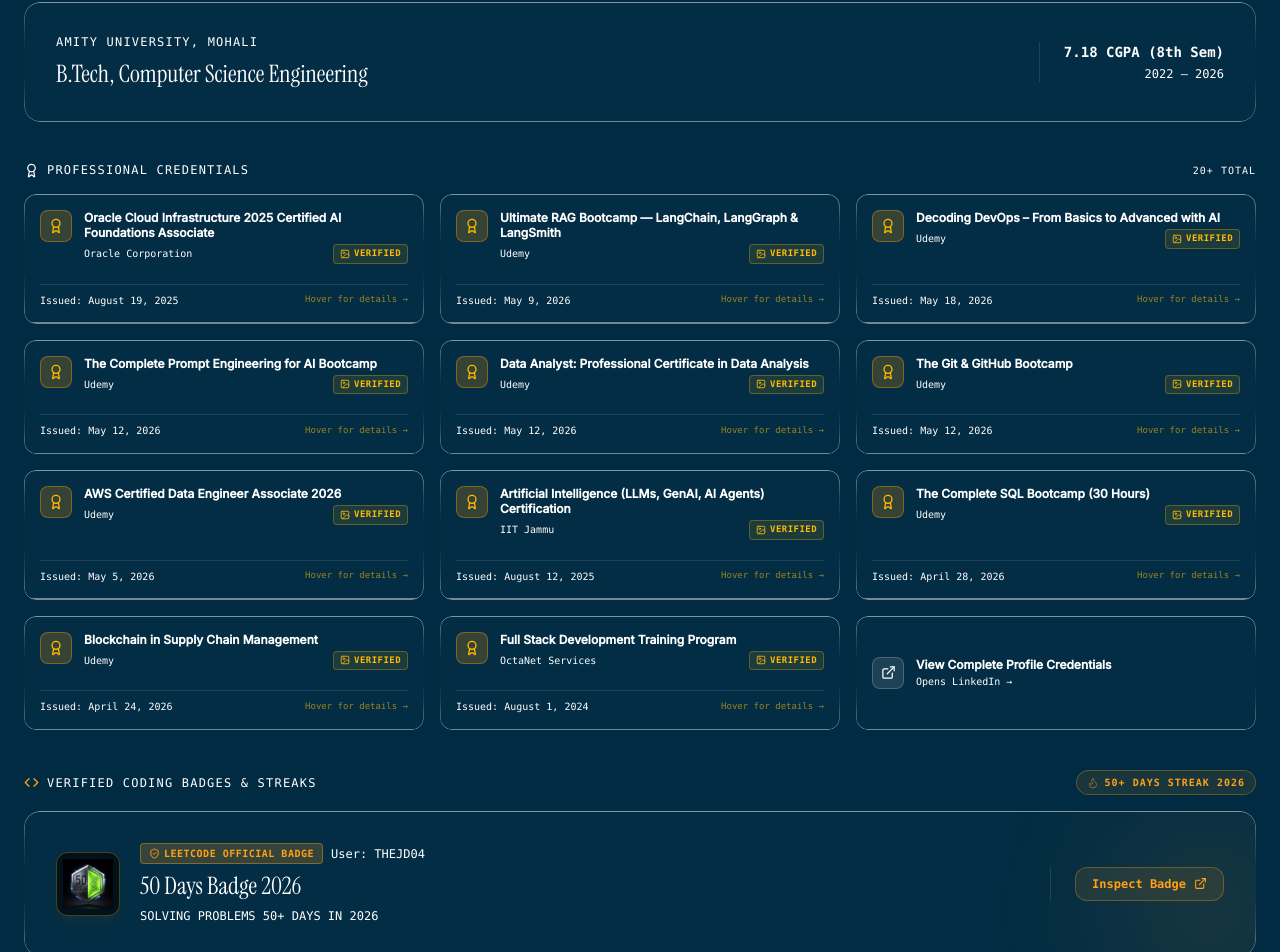
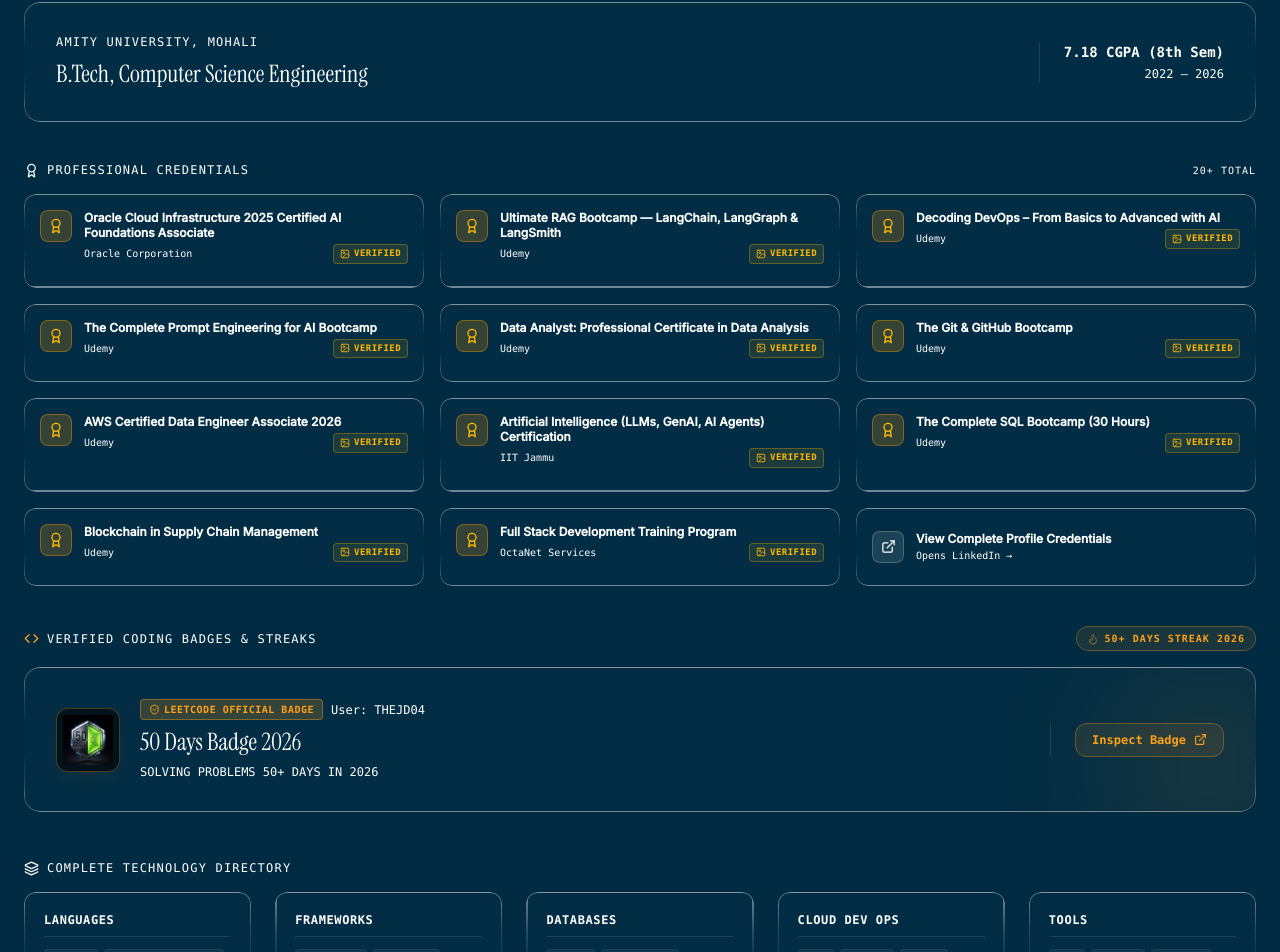
Before and after one commit to TheJd04/resume.cv, a React (Vite) app: page / in a window 1280 px wide. Shown: the part 6732-7684 px from the top of the page. Built offline with nearby package versions, Linux system fonts and the light colour scheme.

Commit message:
style: hide issued date and metadata by default on certificate cards, reveal completely on hover

```diff
--- a/src/components/SkillsRadar.tsx
+++ b/src/components/SkillsRadar.tsx
@@ -70,19 +70,19 @@
             </div>
 
             <div className="grid grid-cols-1 sm:grid-cols-2 lg:grid-cols-3 gap-4" id="certs-grid">
-              {/* Show all certs with clean default layout and rich hover reveal details */}
+              {/* Show all certs with ultra-clean default layout and rich hover reveal details */}
               {certificationsList.map((cert, index) => (
                 <div
                   key={index}
                   onClick={() => cert.isOfficial && setSelectedCert(cert)}
-                  className={`liquid-glass rounded-xl p-4 border transition-all duration-300 flex flex-col justify-between gap-2.5 ${
+                  className={`liquid-glass rounded-xl p-4 border transition-all duration-300 flex flex-col justify-between gap-2 ${
                     cert.isOfficial
                       ? 'border-amber-500/30 bg-gradient-to-br from-amber-500/10 via-black/50 to-black/60 shadow-lg shadow-amber-500/5 cursor-pointer hover:border-amber-500/60 hover:scale-[1.01] group'
                       : 'border-white/10 bg-black/45 hover:border-white/20'
                   }`}
                   id={`cert-item-${index}`}
                 >
-                  {/* Always visible header */}
+                  {/* Always visible minimal header */}
                   <div className="flex items-start gap-3">
                     <div className={`w-8 h-8 rounded-lg border flex items-center justify-center shrink-0 select-none ${
                       cert.isOfficial
@@ -108,8 +108,18 @@
                     </div>
                   </div>
 
-                  {/* Hidden by default — smooth hover reveal for skills, ID, and projects */}
-                  <div className="overflow-hidden max-h-0 opacity-0 group-hover:max-h-48 group-hover:opacity-100 transition-all duration-300 ease-in-out space-y-2 group-hover:pt-2 group-hover:border-t group-hover:border-white/10">
+                  {/* Hidden by default — smooth hover reveal for Issue Date, Skills, ID, and Projects */}
+                  <div className="overflow-hidden max-h-0 opacity-0 group-hover:max-h-56 group-hover:opacity-100 transition-all duration-300 ease-in-out space-y-2 group-hover:pt-2.5 group-hover:border-t group-hover:border-white/10">
+                    {/* Issued Date & ID */}
+                    <div className="flex items-center justify-between font-mono text-[10px] text-muted-foreground/80">
+                      {cert.issueDate && (
+                        <span>Issued: {cert.issueDate}</span>
+                      )}
+                      {cert.certId && (
+                        <span className="text-amber-300/80 font-medium truncate max-w-[130px]">ID: {cert.certId}</span>
+                      )}
+                    </div>
+
                     {/* Skills learned badges */}
                     {cert.skills && cert.skills.length > 0 && (
                       <div className="flex flex-wrap gap-1">
@@ -126,31 +136,12 @@
                       </div>
                     )}
 
-                    {/* ID and Applied Projects */}
-                    <div className="space-y-1 font-mono text-[10px]">
-                      {cert.certId && (
-                        <div className="text-amber-300/80 font-medium truncate">
-                          <span className="text-muted-foreground/60">ID:</span> {cert.certId}
-                        </div>
-                      )}
-                      {cert.projects && cert.projects.length > 0 && (
-                        <div className="text-[9.5px] text-amber-300/90 leading-tight">
-                          <span className="text-muted-foreground/60">Applied in:</span> {cert.projects.join(', ')}
-                        </div>
-                      )}
-                    </div>
-                  </div>
-
-                  {/* Always visible card footer */}
-                  <div className="pt-2 border-t border-white/10 flex items-center justify-between font-mono text-[10px] text-muted-foreground/70">
-                    {cert.issueDate ? (
-                      <span>Issued: {cert.issueDate}</span>
-                    ) : (
-                      <span>Verified Credential</span>
+                    {/* Applied Projects */}
+                    {cert.projects && cert.projects.length > 0 && (
+                      <div className="text-[9.5px] font-mono text-amber-300/90 leading-tight">
+                        <span className="text-muted-foreground/60">Applied in:</span> {cert.projects.join(', ')}
+                      </div>
                     )}
-                    <span className="text-[9px] text-amber-400/60 group-hover:text-amber-400 transition-colors">
-                      Hover for details →
-                    </span>
                   </div>
                 </div>
               ))}
```
